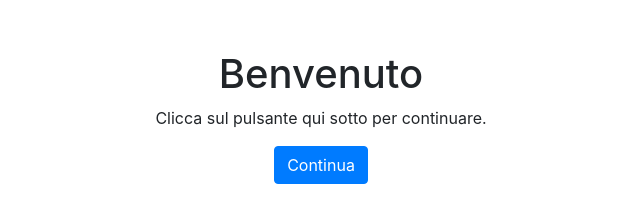
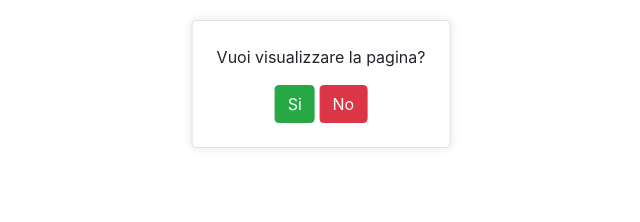
Before and after one commit to alessiopgg/qrcodeProject, a plain HTML site: page index.html in a window 1280 px wide. Shown: the whole page, without its empty margins (319-959 px from the left). Drawn offline with nearby package versions, Linux system fonts and the light colour scheme.

Commit message:
update html

```diff
--- a/index.html
+++ b/index.html
@@ -1,16 +1,16 @@
 <!DOCTYPE html>
 <html>
 <head>
-    <title>Pagina di Benvenuto</title>
+    <title>Visualizza Pagina</title>
     <!-- Includi CSS di Bootstrap -->
     <link href="https://maxcdn.bootstrapcdn.com/bootstrap/4.5.2/css/bootstrap.min.css" rel="stylesheet">
     <style>
         #popup {
-            display: none;
-            position: fixed;
+            display: block;
+            position: absolute;
             left: 50%;
-            top: 50%;
-            transform: translate(-50%, -50%);
+            top: 20px;
+            transform: translateX(-50%);
             padding: 20px;
             background-color: white;
             box-shadow: 0px 0px 10px rgba(0, 0, 0, 0.1);
@@ -25,28 +25,18 @@
             width: 120px;
             height: 120px;
             animation: spin 2s linear infinite;
+            position: fixed;
+            left: 50%;
+            top: 30%;
+            transform: translate(-50%, -30%);
         }
         @keyframes spin {
             0% { transform: rotate(0deg); }
             100% { transform: rotate(360deg); }
         }
-        .content-wrapper {
-            display: flex;
-            flex-direction: column;
-            align-items: center;
-            justify-content: flex-start;
-            height: 100vh;
-            padding-top: 50px;
-        }
     </style>
 </head>
 <body class="d-flex flex-column align-items-center justify-content-start vh-100">
-
-<div class="content-wrapper text-center">
-    <h1>Benvenuto</h1>
-    <p>Clicca sul pulsante qui sotto per continuare.</p>
-    <button id="continue-button" class="btn btn-primary">Continua</button>
-</div>
 
 <div id="popup" class="p-4 border rounded">
     <p>Vuoi visualizzare la pagina?</p>
@@ -54,7 +44,7 @@
     <button id="no-button" class="btn btn-danger">No</button>
 </div>
 
-<div id="loader" class="position-fixed"></div>
+<div id="loader"></div>
 
 <!-- Includi JS di Bootstrap e dipendenze -->
 <script src="https://code.jquery.com/jquery-3.5.1.slim.min.js"></script>
@@ -62,10 +52,6 @@
 <script src="https://maxcdn.bootstrapcdn.com/bootstrap/4.5.2/js/bootstrap.min.js"></script>
 
 <script type="text/javascript">
-    document.getElementById("continue-button").addEventListener("click", function() {
-        document.getElementById("popup").style.display = "block";
-    });
-
     document.getElementById("yes-button").addEventListener("click", function() {
         document.getElementById("popup").style.display = "none";
         document.getElementById("loader").style.display = "block";
@@ -74,6 +60,7 @@
 
     document.getElementById("no-button").addEventListener("click", function() {
         document.getElementById("popup").style.display = "none";
+        alert("Hai scelto di non visualizzare la pagina.");
     });
 
     function getLocation() {
```
Also changed, not shown: 1 other file.
